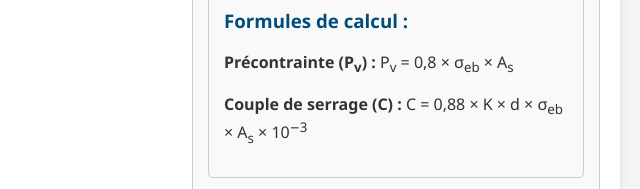
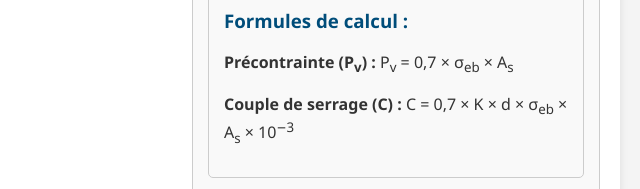
Before and after one commit to fongitex/couple-de-serrage, a plain HTML site: page index.html in a window 1280 px wide. Shown: the part 329-518 px from the top of the page, 640-1280 px from the left. Drawn offline with Linux system fonts and the light colour scheme.

Commit message:
Update index.html

```diff
--- a/index.html
+++ b/index.html
@@ -66,8 +66,8 @@
             <!-- Formules de calcul placées après les définitions -->
             <div class="formulas">
                 <h3>Formules de calcul :</h3>
-                <p><strong>Précontrainte (P<sub>v</sub>) :</strong> P<sub>v</sub> = 0,8 × σ<sub>eb</sub> × A<sub>s</sub></p>
-                <p><strong>Couple de serrage (C) :</strong> C = 0,88 × K × d × σ<sub>eb</sub> × A<sub>s</sub> × 10<sup>−3</sup></p>
+                <p><strong>Précontrainte (P<sub>v</sub>) :</strong> P<sub>v</sub> = 0,7 × σ<sub>eb</sub> × A<sub>s</sub></p>
+                <p><strong>Couple de serrage (C) :</strong> C = 0,7 × K × d × σ<sub>eb</sub> × A<sub>s</sub> × 10<sup>−3</sup></p>
             </div>
         </div>
     </main>
```
